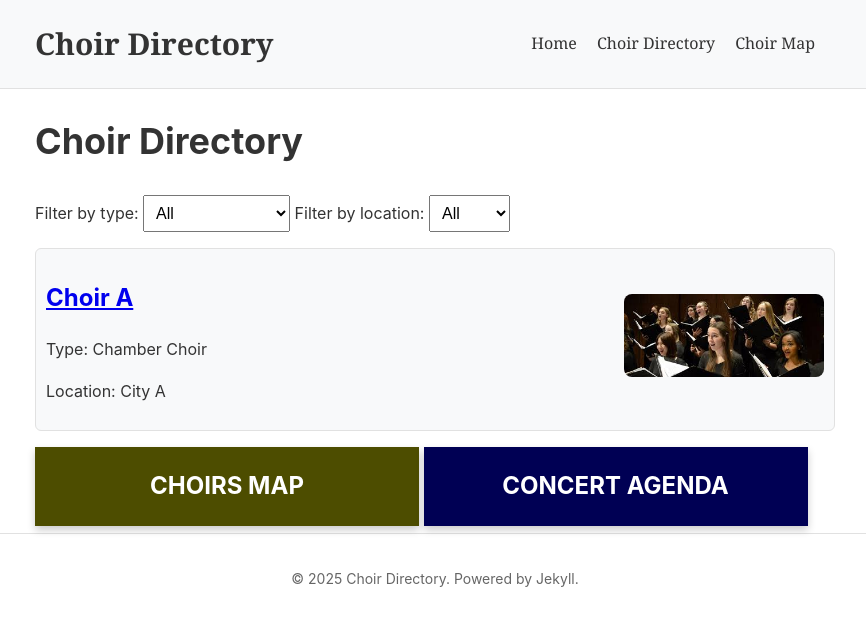
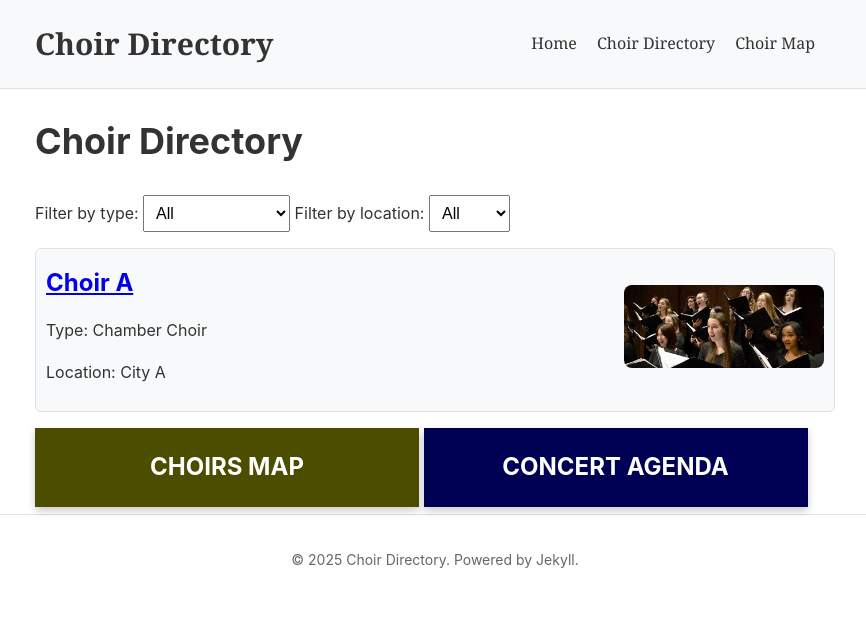
Before and after one commit to jllobera/choir-directory, a Jekyll site: the page built from directory.html, in a window 1280 px wide. Shown: the top 626 px of the page, without its empty margins (205-1071 px from the left). Built offline with Jekyll 4.4.1, drawn with Linux system fonts in a browser that asks for light colours; a script that is not in the unit is left out.

Commit message:
Update directory.html
Reduce h2 margin in choir-item

```diff
--- a/directory.html
+++ b/directory.html
@@ -97,6 +97,11 @@ title: Choir Directory
     border-radius: 6px;
   }
 
+  .choir-item h2 {
+    margin-top: 5px; /* Reduce default margin */
+    margin-bottom: 5px; /* Keep spacing uniform */
+  }
+
   .choir-info {
     flex: 1; /* Takes up available space */
   }
```
